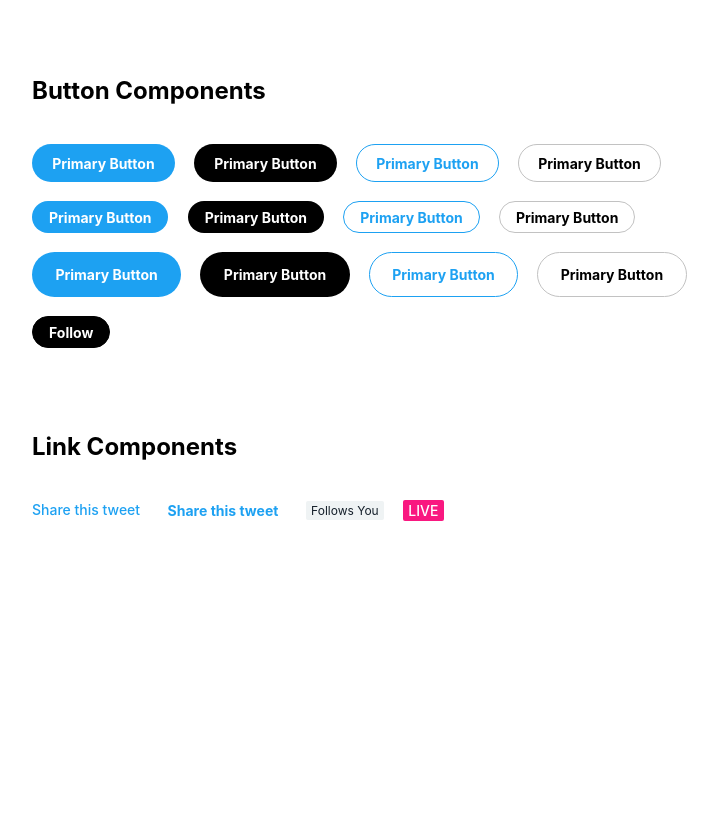
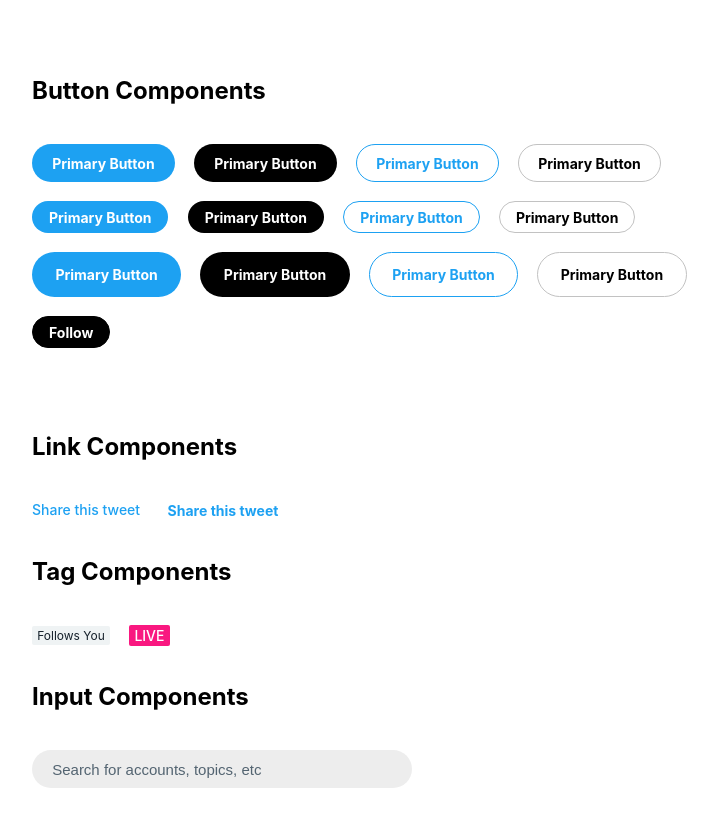
Before and after one commit to yashsehgal/twitter-ui-kit, a React (Create React App) app: page / in a window 1280 px wide. Shown: the top 826 px of the page, without its empty margins (24-742 px from the left). Before the commit the page ends 800 px from the top, so only its background shows below. Built offline with nearby package versions, Linux system fonts and the light colour scheme.

Commit message:
[Feature]: Default-Input component added (wip)

```diff
--- a/src/App.js
+++ b/src/App.js
@@ -1,5 +1,6 @@
 import Button from "./components/Button";
 import FollowButton from "./components/Button/FollowButton";
+import Input from "./components/Input";
 import DefaultLink from "./components/Link";
 import ActionLink from "./components/Link/ActionLink";
 import './components/style.css';
@@ -8,7 +9,11 @@ import LiveTag from "./components/Tag/LiveTag";
 
 export default function App() {
   return (
-    <div className="app twitter-font">
+    <div className="app twitter-font"
+      style={{
+        marginBottom: '16rem'
+      }}
+    >
       <div className="button-variations-wrapper"
         style={{
           display: 'flex',
@@ -112,8 +117,54 @@ export default function App() {
         }}>
           <DefaultLink>Share this tweet</DefaultLink>
           <ActionLink>Share this tweet</ActionLink>
+        </div>
+      </div>
+      <div className="tags-variations-wrapper"
+        style={{
+          display: 'flex',
+          flexDirection: 'column',
+          alignItems: 'flex-start',
+          gap: '1.2rem',
+          paddingRight: '3rem',
+          paddingLeft: '3rem',
+          paddingTop: '1rem'
+        }}
+      >
+        <h2>Tag Components</h2>
+        <div style={{
+          display: 'flex',
+          flexDirection: 'row',
+          alignItems: 'center',
+          justifyContent: 'flex-start',
+          gap: '1.2rem'
+        }}>
           <Tag>Follows You</Tag>
           <LiveTag />
+        </div>
+      </div>
+      <div className="input-variations-wrapper"
+        style={{
+          display: 'flex',
+          flexDirection: 'column',
+          alignItems: 'flex-start',
+          gap: '1.2rem',
+          paddingRight: '3rem',
+          paddingLeft: '3rem',
+          paddingTop: '1rem'
+        }}
+      >
+        <h2>Input Components</h2>
+        <div style={{
+          display: 'flex',
+          flexDirection: 'row',
+          alignItems: 'center',
+          justifyContent: 'flex-start',
+          gap: '1.2rem'
+        }}>
+          <Input
+            type="text"
+            placeholder="Search for accounts, topics, etc"
+          />
         </div>
       </div>
     </div>
--- /dev/null
+++ b/src/components/Input/index.js
@@ -0,0 +1,46 @@
+import React, { useState, useEffect } from "react";
+import './input-styles.css';
+
+export default function Input({
+    type,
+    placeholder,
+    UIVariant,
+    style,
+    className,
+    id,
+    value,
+    defaultValue,
+    onChange
+}) {
+    const [_uiVariant, setUIVariant] = useState('default-input');
+    useEffect(() => {
+        if (UIVariant === 'message') {
+            setUIVariant('message-input');
+        }
+    });
+    const inputProperties = {
+        'type': (type) ? type : 'text',
+        'placeholder': (placeholder) ? placeholder : '',
+        'className': (className) ? `input ${_uiVariant} ${className}` : `input ${_uiVariant}`,
+        'id': (id) ? id : '',
+        'onChange': onChange,
+        'value': (value) ? value : null,
+        'style': style,
+        'defaultValue': (defaultValue) ? defaultValue : ''
+    }
+
+    return (
+        <React.Fragment>
+            <input
+                type={inputProperties.type}
+                placeholder={inputProperties.placeholder}
+                className={inputProperties.className}
+                id={inputProperties.id}
+                onChange={inputProperties.onChange}
+                value={inputProperties.value}
+                defaultValue={inputProperties.defaultValue}
+                style={inputProperties.style}
+            />
+        </React.Fragment>
+    )
+}
--- /dev/null
+++ b/src/components/Input/input-styles.css
@@ -0,0 +1,37 @@
+.input {
+  padding: 0.6rem 1.2rem;
+  border-radius: 32px;
+  color: var(--input-placeholder-color);
+  font-weight: 300;
+  font-size: 15px;
+  width: 340px;
+  border-width: 1px;
+  border-style: solid;
+  border-color: transparent;
+}
+.input::-moz-placeholder {
+  color: var(--input-placeholder-color);
+  font-weight: 300;
+  font-size: 15px;
+}
+.input:-ms-input-placeholder {
+  color: var(--input-placeholder-color);
+  font-weight: 300;
+  font-size: 15px;
+}
+.input::placeholder {
+  color: var(--input-placeholder-color);
+  font-weight: 300;
+  font-size: 15px;
+}
+.input:focus {
+  outline: none !important;
+}
+
+.default-input {
+  background-color: var(--default-input-bg);
+}
+
+.message-input {
+  border-color: var(--dark-outline);
+}/*# sourceMappingURL=input-styles.css.map */
--- /dev/null
+++ b/src/components/Input/input-styles.scss
@@ -0,0 +1,35 @@
+
+.input {
+    padding: 0.6rem 1.2rem;
+    &::placeholder {
+        color: var(--input-placeholder-color);
+        font-weight: 300;
+        font-size: 15px;
+    }
+    border-radius: 32px;
+    color: var(--input-placeholder-color);
+    font-weight: 300;
+    font-size: 15px;
+    width: 340px;
+    border-width: 1px;
+    border-style: solid;
+    border-color: transparent;
+    &:focus {
+        outline: none !important;
+    }
+}
+
+// input variant for general use-case on all the views
+.default-input {
+    background-color: var(--default-input-bg);
+}
+
+// input variant for message-filter search view
+.message-input {
+    border-color: var(--dark-outline);
+}
+
+// input variant for explore, search view
+.search-input {
+
+}
--- a/src/components/style.css
+++ b/src/components/style.css
@@ -8,6 +8,8 @@
   --primary-dimmed-bg-theme: #15202B;
   --primary-black-theme: #000000;
   --dimmed-bg-overlay: #192734;
+  --default-input-bg: #EDEDED;
+  --input-placeholder-color: #536471;
   --standard-white: #FFFFFF;
   --standard-black: #000000;
   --primary-black-outline-hover: #00000012;
--- a/src/components/style.scss
+++ b/src/components/style.scss
@@ -17,6 +17,8 @@
     --primary-black-theme: #000000;
     // dimmed-bg overlay color for overlay elements on dimmed theme
     --dimmed-bg-overlay: #192734;
+    --default-input-bg: #EDEDED;
+    --input-placeholder-color: #536471;
     // standard white color
     --standard-white: #FFFFFF;
     // standard black color
```
Also changed, not shown: src/components/Input/SearchInput.js (added), 2 other files (tests, documents, lock files or other folders).
